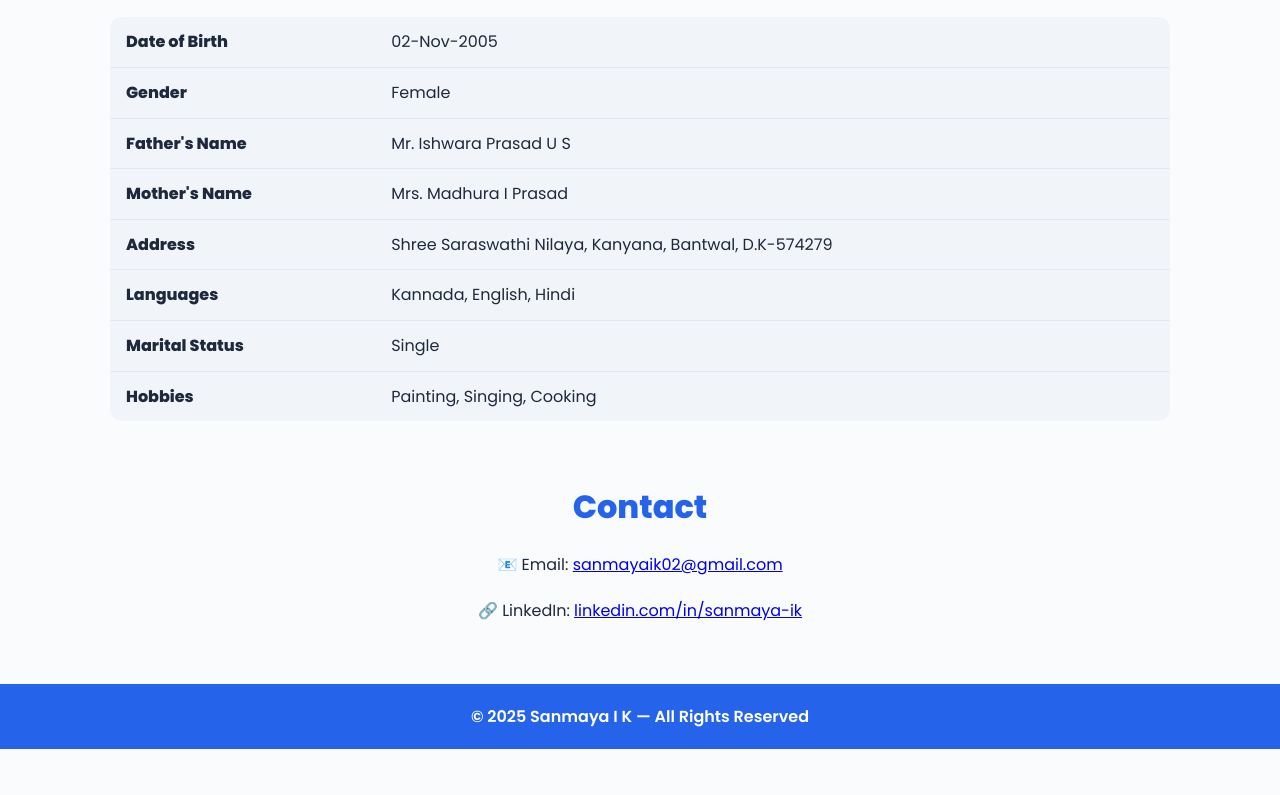
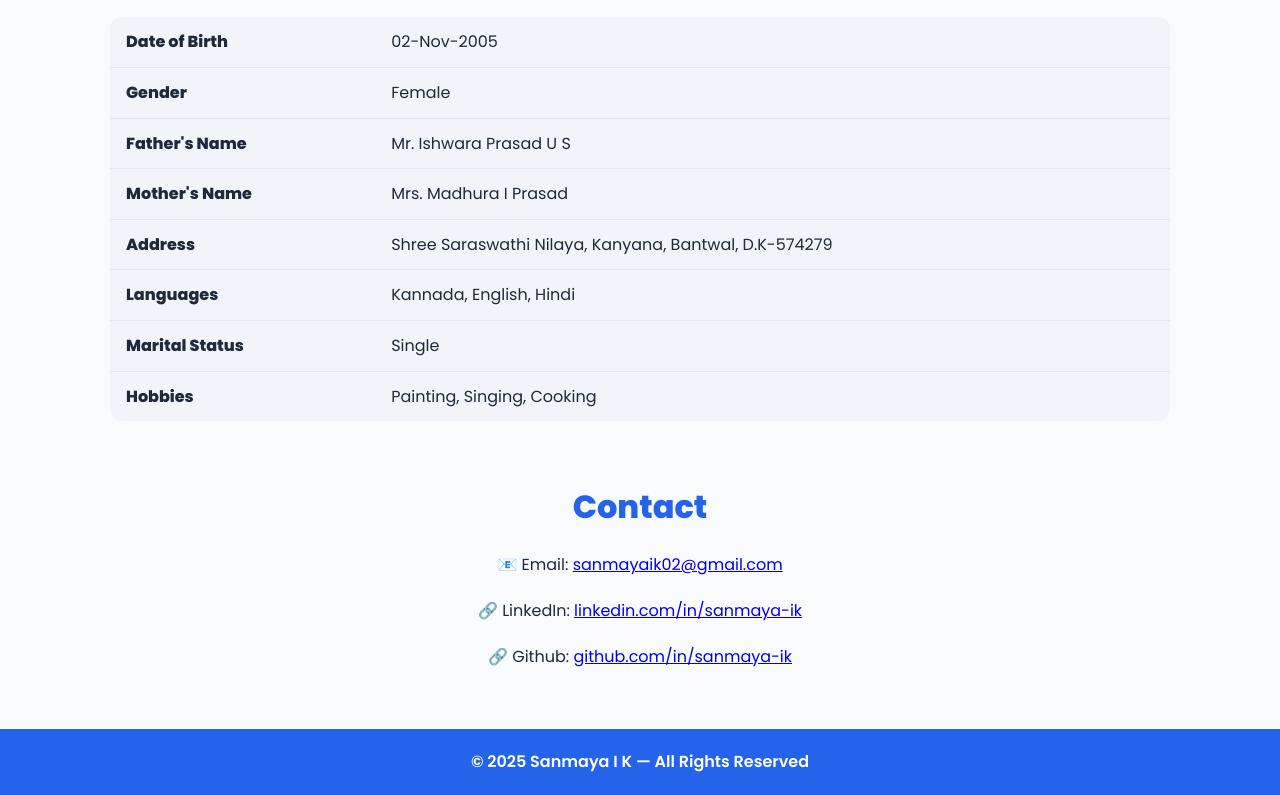
Before and after one commit to San-maya/portfolio, a plain HTML site: page index.html in a window 1280 px wide. Shown: the part 1860-2655 px from the top of the page. Before the commit the page ends 2609 px from the top, so only its background shows below. Drawn offline with Linux system fonts and the light colour scheme.

Commit message:
Update index.html

```diff
--- a/index.html
+++ b/index.html
@@ -212,6 +212,7 @@
     <h2>Contact</h2>
     <p>📧 Email: <a href="mailto:sanmayaik02@gmail.com?subject=Portfolio%20Inquiry&body=Hello%20Sanmaya,">sanmayaik02@gmail.com</a></p>
     <p>🔗 LinkedIn: <a href="https://www.linkedin.com/in/sanmaya-i-k-b08254350" target="_blank">linkedin.com/in/sanmaya-ik</a></p>
+    <p>🔗 Github: <a href="https://www.github.com/in/sanmaya-i-k-b08254350" target="_blank">github.com/in/sanmaya-ik</a></p>
   </section>
 
   <!-- Footer -->
```
